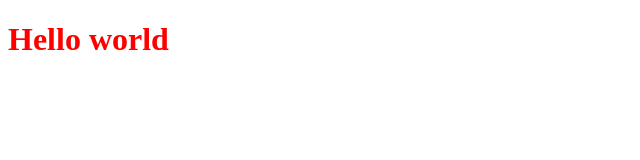
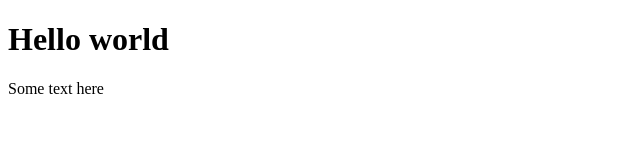
Before and after one commit to mairi/mairi-web-project, a plain HTML site: page index.html in a window 1280 px wide. Shown: the whole page, without its empty margins (0-640 px from the left). Drawn offline with Linux system fonts and the light colour scheme.

Commit message:
Add styles and some text, change colour

```diff
--- a/css/styles.css
+++ b/css/styles.css
@@ -1,3 +1,3 @@
 h1 {
-  color: red;
+  font-weight: bold;
 }
--- a/index.html
+++ b/index.html
@@ -6,5 +6,6 @@
 </head>
 <body>
   <h1>Hello world</h1>
+  <p>Some text here</p>
 </body>
 </html>
```
